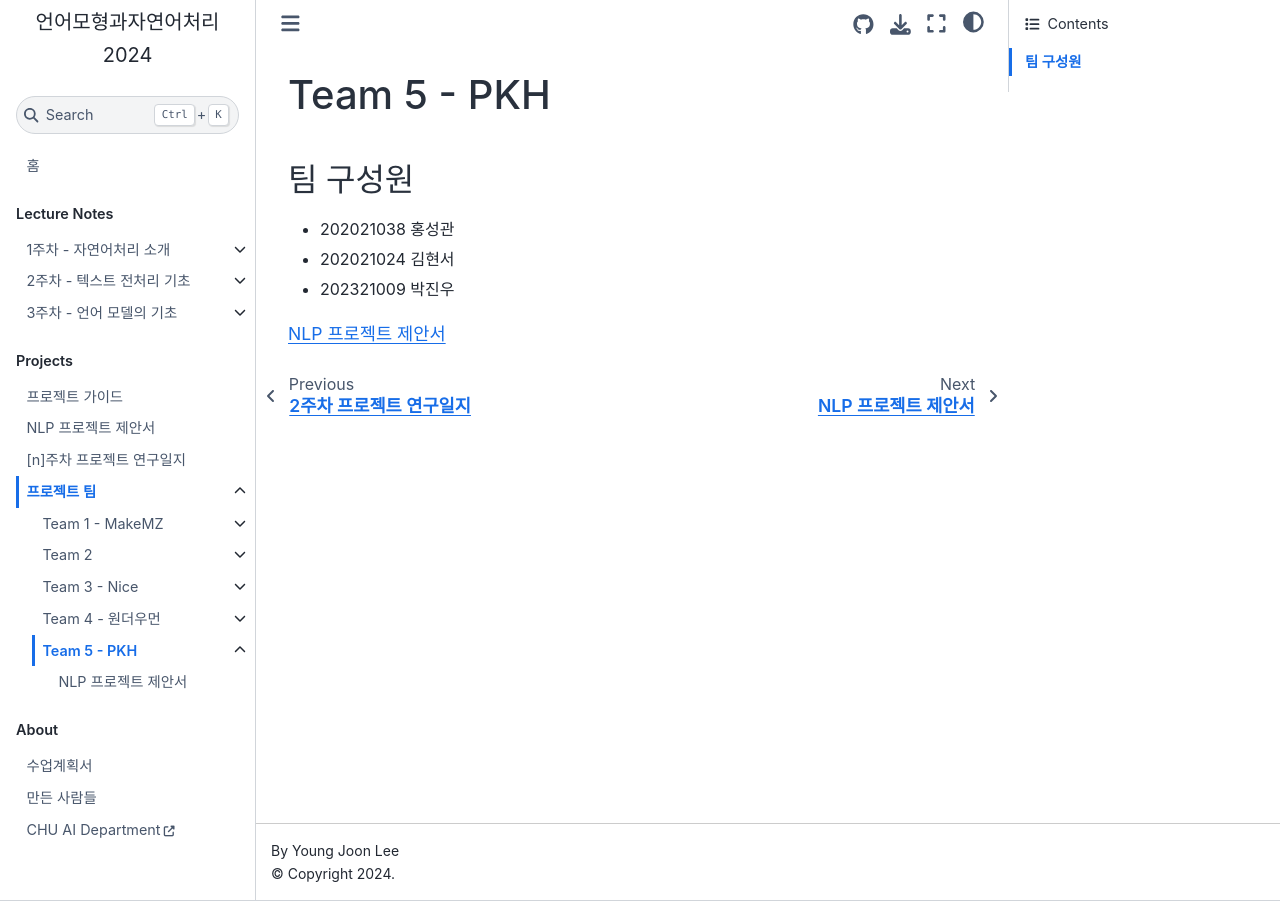
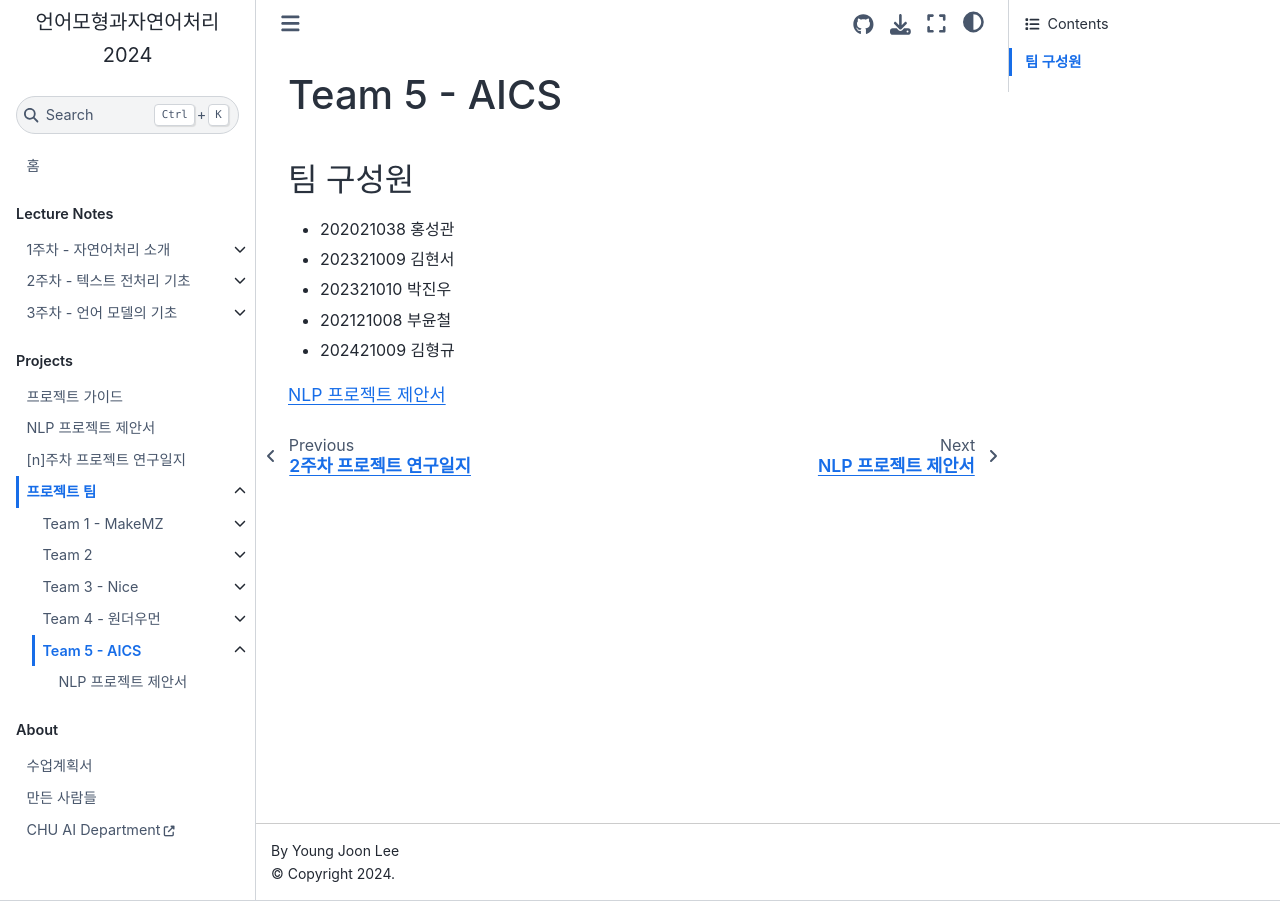
Before and after one commit to entelecheia/intronlp-2024, a Jupyter Book: the page built from book/ko/projects/team5/index.md, in a window 1280 px wide. Built offline with Jupyter Book 1.0.4 settings and Sphinx 7.4.7 and the Sphinx Book theme 1.1.4, drawn with Linux system fonts in a browser that asks for light colours.

Commit message:
add research-note-day1, 2, 3 by hxngo team5

````diff
--- a/book/ko/projects/team5/index.md
+++ b/book/ko/projects/team5/index.md
@@ -1,10 +1,12 @@
-# Team 5 - PKH
+# Team 5 - AICS
 
 ## 팀 구성원
 
 - 202021038 홍성관
-- 202021024 김현서
-- 202321009 박진우
+- 202321009 김현서
+- 202321010 박진우
+- 202121008 부윤철
+- 202421009 김형규
 
 ```{tableofcontents}
 
````
Also changed, not shown: book/ko/projects/team5/proposal.md (+3 -1 lines), book/ko/projects/team5/research-note-day1, 2, 3.md (added, +72 -0 lines).
